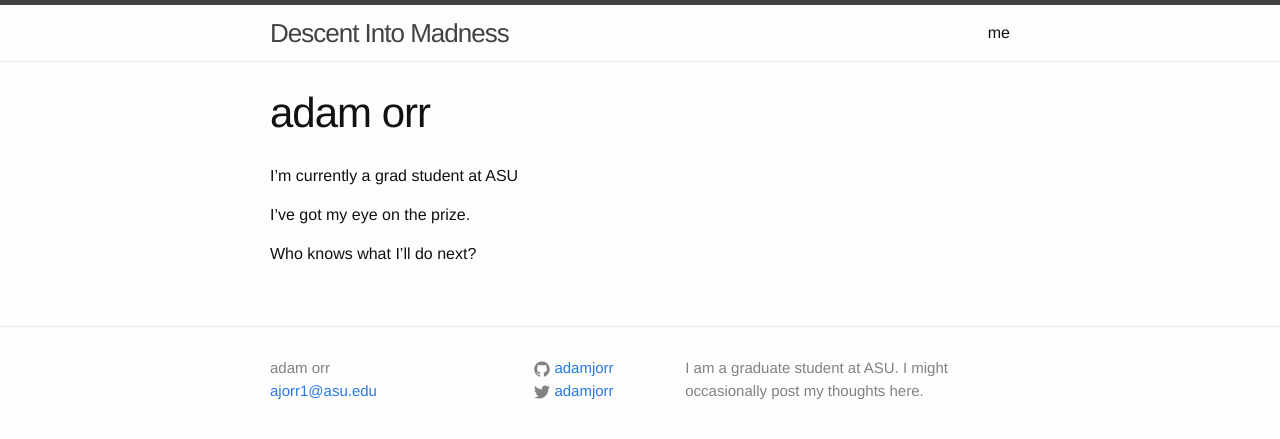
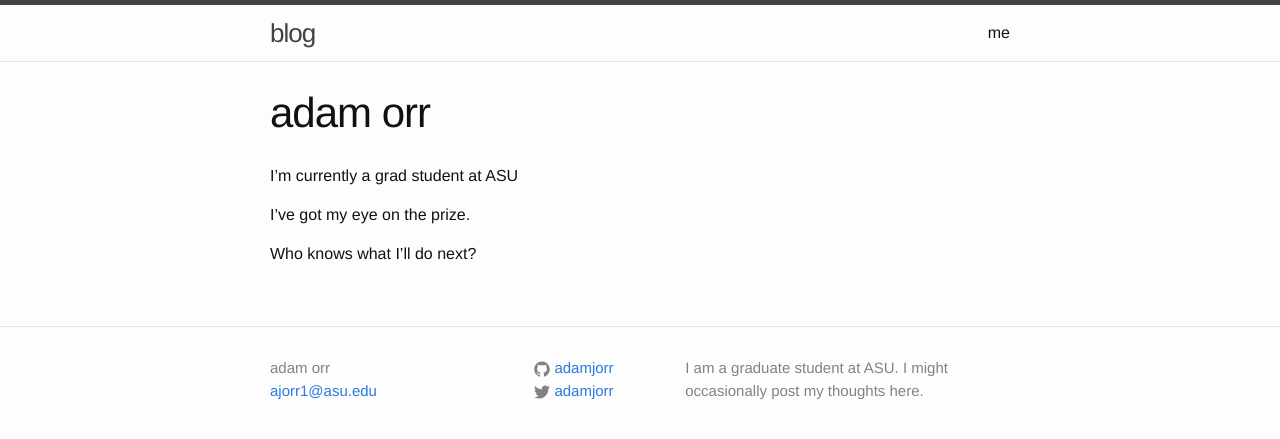
Before and after one commit to adamjorr/adamjorr.github.io, a Jekyll site: the page built from index.md, in a window 1280 px wide. Shown: the top 439 px of the page. Built offline with Jekyll 4.4.1, drawn with Linux system fonts in a browser that asks for light colours; nearby versions of some CDN libraries.

Commit message:
Update _config.yml

```diff
--- a/_config.yml
+++ b/_config.yml
@@ -1,5 +1,5 @@
 # Site settings
-title: Descent Into Madness
+title: blog
 email: ajorr1@asu.edu
 description: > # this means to ignore newlines until "baseurl:"
   I am a graduate student at ASU.
```
